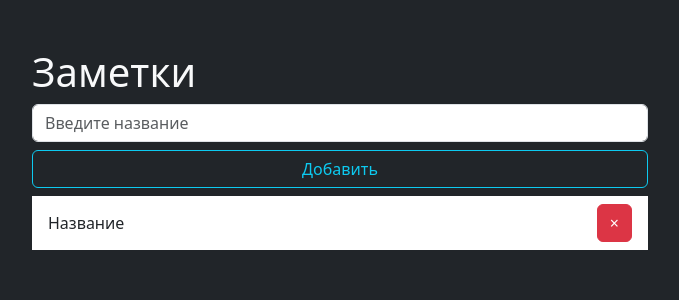
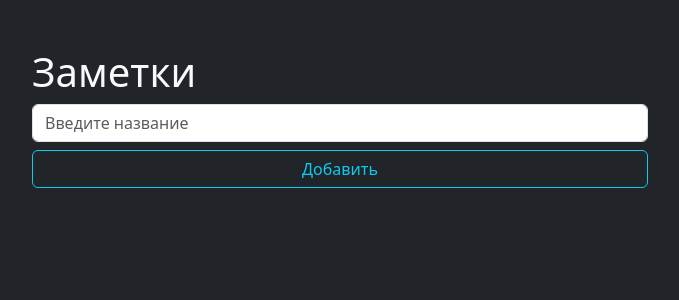
Before and after one commit to GnomYeaH/note, a Flask app: page / in a window 1280 px wide. Shown: the top 300 px of the page, without its empty margins (300-979 px from the left). Run offline with Flask 3, Linux system fonts and the light colour scheme.

Commit message:
rEmOvEkNoPocHkA

```diff
--- a/static/js/app.js
+++ b/static/js/app.js
@@ -1,22 +1,40 @@
 const inputElement = document.getElementById("title");
 const createBtn = document.getElementById("create");
 const listElement = document.getElementById("list");
+
+function getNoteTemplate(index) {
+  return `
+  <li
+  class="list-group-item d-flex justify-content-between align-items-center">
+  <span>${inputElement.value}</span>
+  <span>
+    <span class="btn btn-small btn-danger" data-type="remove" data-index="${index}">&times;</span>
+  </span>
+</li>`
+}
+// function render() {
+//   for(let i = 0; i < notes.length; i++) {
+//     listElement.insertAdjacentHTML('beforeend', getNoteTemplate(notes[i]))
+//   }
+// }
+// render()
 
 createBtn.addEventListener('click', function() {
   if(inputElement.value.length === 0) {
   return;
   }
   listElement.insertAdjacentHTML(
-    'beforeend',
-  `<li
-    class="list-group-item d-flex justify-content-between align-items-center"
-    >
-    <span>${inputElement.value}</span>
-    <span>
-      <span class="btn btn-small btn-success">&check;</span>
-      <span class="btn btn-small btn-danger">&times;</span>
-    </span>
-  </li>`
+    'beforeend', getNoteTemplate(inputElement.value))
+    inputElement.value = ''
+  }
 )
+listElement.onclick = function (event) {
+  if(event.target.dataset.index) {
+    const index = Number(event.target.dataset.index)
+    const type = event.target.dataset.type
+
+    if (type === 'remove') {
+      console.log('remove', index)
+    }
+  }
 }
-)
--- a/templates/index.html
+++ b/templates/index.html
@@ -14,7 +14,7 @@
       integrity="sha384-KK94CHFLLe+nY2dmCWGMq91rCGa5gtU4mk92HdvYe+M/SXH301p5ILy+dN9+nJOZ"
       crossorigin="anonymous"
     />
-    <title>02. JS Array & Objects</title>
+    <title>Заметки</title>
     <script src = "/static/js/app.js" defer ></script>
   </head>
   <body class="bg-dark text-light">
@@ -22,6 +22,7 @@
       <h1>Заметки</h1>
       <input
         type="text"
+
         class="form-control mb-2"
         placeholder="Введите название"
         id="title"
@@ -31,14 +32,14 @@
       </button>
 
       <ul class="list-group list-group-flush" id="list">
-        <li
+         <!-- <li
           class="list-group-item d-flex justify-content-between align-items-center"
         >
           <span>Название</span>
           <span>
             <span class="btn btn-small btn-danger">&times;</span>
           </span>
-        </li>
+        </li> -->
       </ul>
     </div>
   </body>
```
